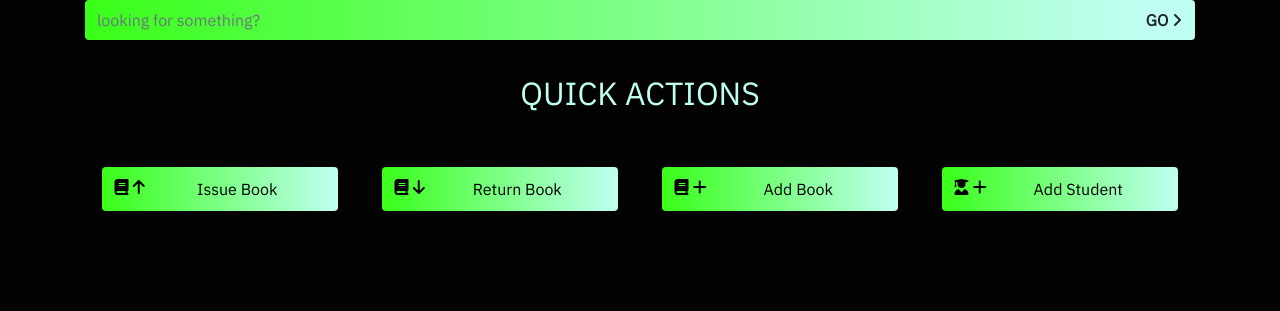
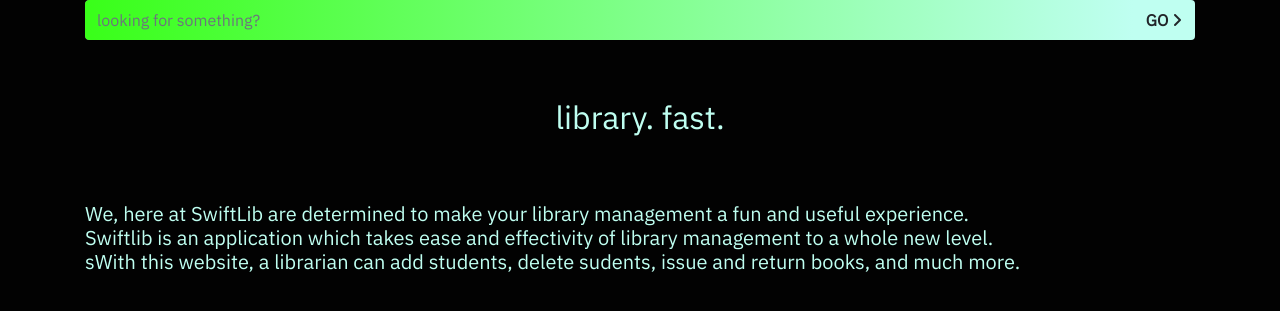
Before and after one commit to anirudhRowjee/swiftlib-django, a Django app: template swiftlib/home/templates/home/home.html in a window 1280 px wide. Shown: the part 142-453 px from the top of the page. Run offline with Django 3.2, Linux system fonts and the light colour scheme; the template is opened without the code that fills it, so the values that code supplies are empty; parts of the project's set-up code (start-up, migrations or seed data) failed here and were passed over; some libraries are stand-ins or nearby versions.

Commit message:
Removed quick actions Added description below search bar
Removed quick actions Added description below search bar

```diff
--- a/swiftlib/home/templates/home/home.html
+++ b/swiftlib/home/templates/home/home.html
@@ -9,44 +9,31 @@
 
 {% block content %}
     <div class='container'>
-    <div class='header mx-auto'>
-        <h1 class='pageheader-text'> WELCOME, USER </h1>
-    </div>
+        <div class='header mx-auto'>
+            <h1 class='pageheader-text'> WELCOME, USER </h1>
+        </div>
     <div class='search'>
         <form name='searchform' class='mx-auto searchform row input-group' method='POST'>
             <input type='text' id='searchbar' class='form-control' name='search_query' placeholder='looking for something?'>
             <button type='button' id='searchbutton' class='btn input-group-addon'><strong> GO </strong><i class="fas fa-angle-right"></i> </button>
         </form>
     </div>
+
     <div class='results'>
 
     </div>
+
     <br>
+    <br>
+
     <div class='header mx-auto'>
-        <h2 class='pageheader-text'> QUICK ACTIONS </h2>
-        <br>
-        <div class="row">
-            <div class="col-sm btn-div">
-                <button class='btn qa-button'>
-                    <i class="fas fa-book stdicon qa-button-icon"></i><i class="fas fa-arrow-up stdicon qa-button-icon"></i> Issue Book
-                </button>
-            </div>
-            <div class="col-sm btn-div">
-                <button class='btn qa-button'>
-                    <i class="fas fa-book stdicon qa-button-icon"></i><i class="fas fa-arrow-down stdicon qa-button-icon"></i> Return Book
-                    </button>
-            </div>
-            <div class="col-sm btn-div">
-                <button class='btn qa-button'>
-                <i class="fas fa-book stdicon qa-button-icon"></i><i class="fas fa-plus stdicon qa-button-icon"></i> Add Book
-                </button>
-            </div>
-            <div class="col-sm btn-div">
-                <button class='btn qa-button'>
-                    <i class="fas fa-user-graduate stdicon qa-button-icon"></i><i class="fas fa-plus stdicon qa-button-icon"></i> Add Student
-                </button>
-            </div>
-        </div>
+        <h2 class='pageheader-text'> library. fast. </h2>
+        <br><br>
     </div>
-    </div>
+
+    <h5 class='pageheader-text'>We, here at SwiftLib are determined to make your library management a fun and useful experience.
+    <br>Swiftlib is an application which takes ease and effectivity of library management to a whole new level.
+    <br>sWith this website, a librarian can add students, delete sudents, issue and return books, and much more.
+    </h5>
+
 {% endblock %}
```
